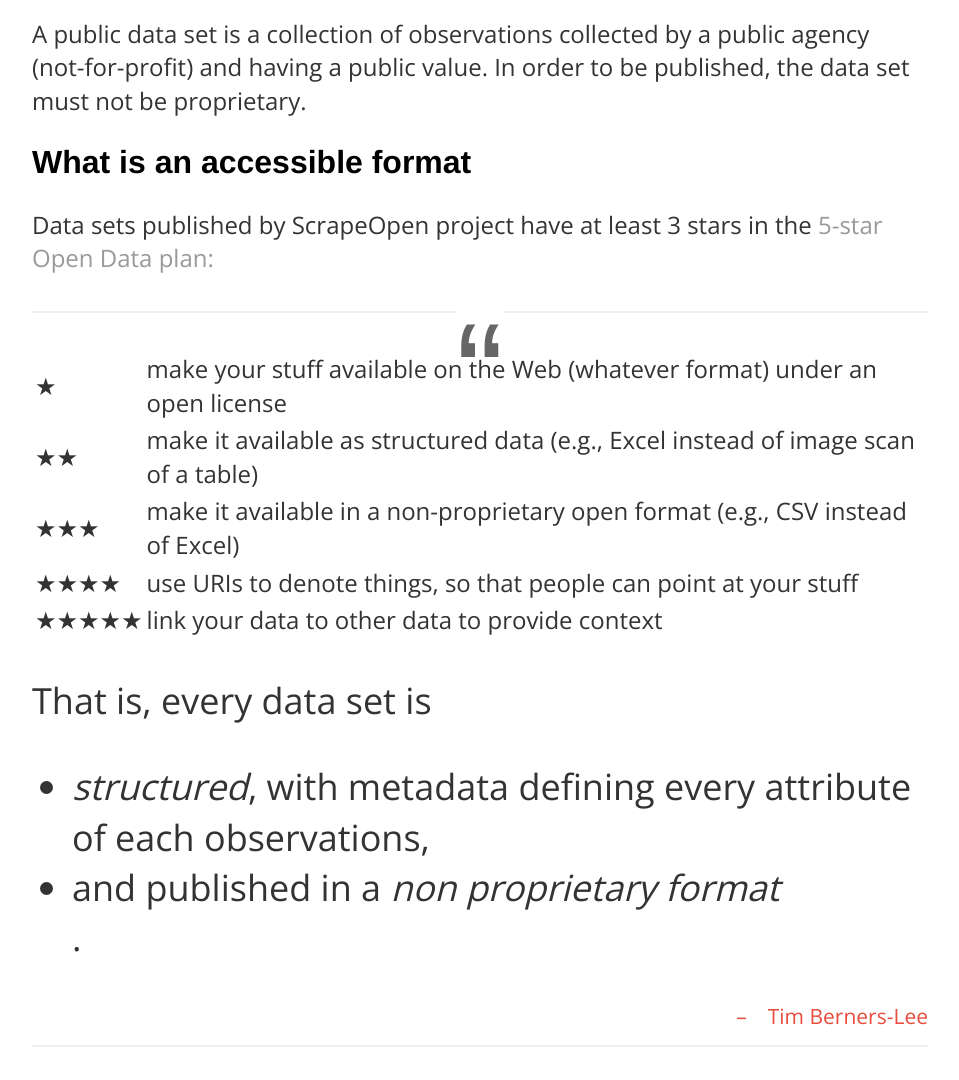
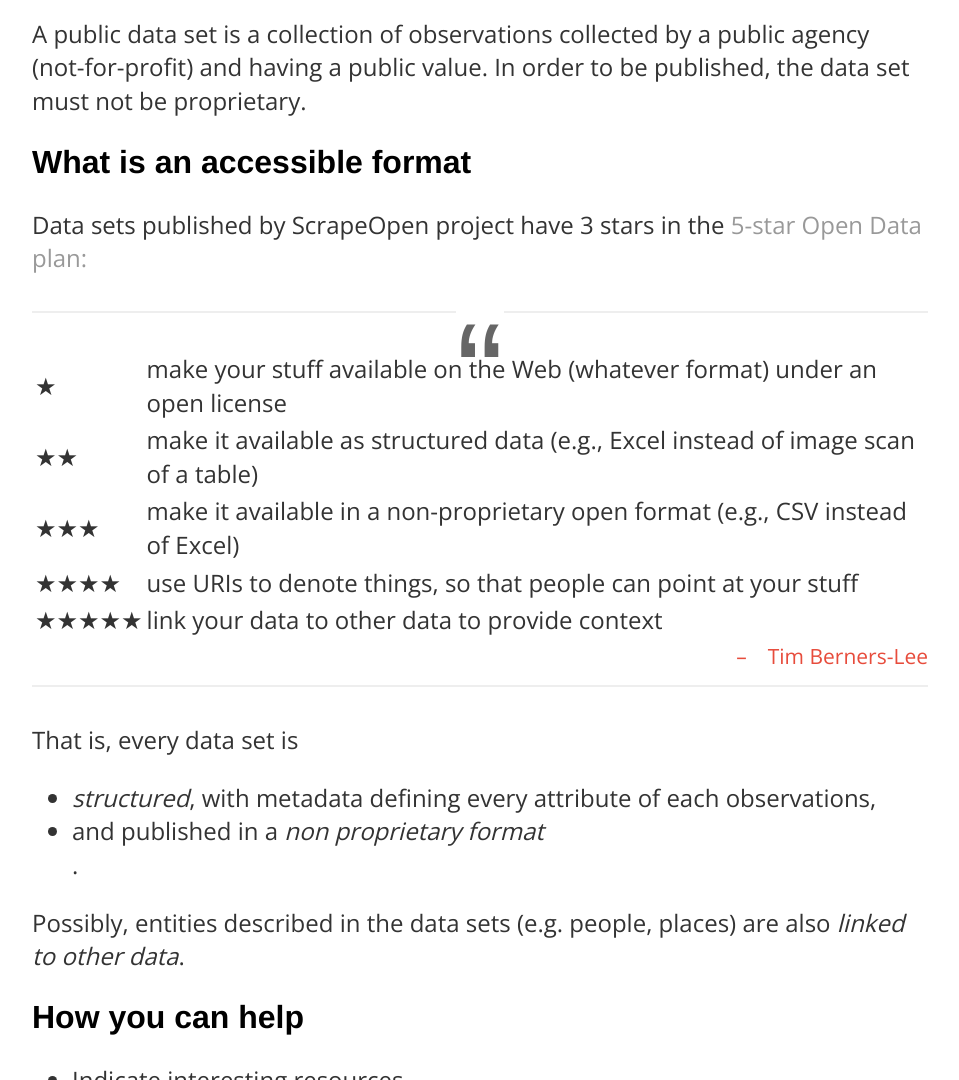
Before and after one commit to ScrapeOpen/ScrapeOpen, a Jekyll site: the page built from index.html, in a window 1280 px wide and 1400 px high. Shown: the part 320-1400 px from the top of the window, without its empty margins (160-1119 px from the left). Built offline with Jekyll 4.4.1, drawn with Linux system fonts in a browser that asks for light colours.

Commit message:
Ended section

```diff
--- a/index.html
+++ b/index.html
@@ -8,7 +8,7 @@ title: ScrapeOpen
   <h2>What's public data set</h2>
   <p>A public data set is a collection of observations collected by a public agency (not-for-profit) and having a public value. In order to be published, the data set must not be proprietary.</p>
   <h2>What is an accessible format</h2>
-  <p>Data sets published by ScrapeOpen project have at least 3 stars in the <a href="https://web.archive.org/web/20171215123649/http://5stardata.info/en/#by-example" target="_blank">5-star Open Data plan:</a></p>
+  <p>Data sets published by ScrapeOpen project have 3 stars in the <a href="https://web.archive.org/web/20171215123649/http://5stardata.info/en/#by-example" target="_blank">5-star Open Data plan:</a></p>
   <blockquote cite="Tim Berners-Lee">
 <table>
   <tr><td>★</td><td>make your stuff available on the Web (whatever format) under an open license</td></tr>
@@ -17,12 +17,13 @@ title: ScrapeOpen
   <tr><td>★★★★</td><td>use URIs to denote things, so that people can point at your stuff</td></tr>
   <tr><td>★★★★★</td><td>link your data to other data to provide context</td></tr>
 </table>
+</blockquote>
 <p>That is, every data set is</p>
 <ul>
   <li><i>structured</i>, with metadata defining every attribute of each observations,</li>
   <li>and published in a <i>non proprietary format</i></li>.
 </ul>
-</blockquote>
+<p>Possibly, entities described in the data sets (e.g. people, places) are also <i>linked to other data</i>.</p>
   <h2>How you can help</h2>
   <ul>
     <li>Indicate interesting resources</li>
```
